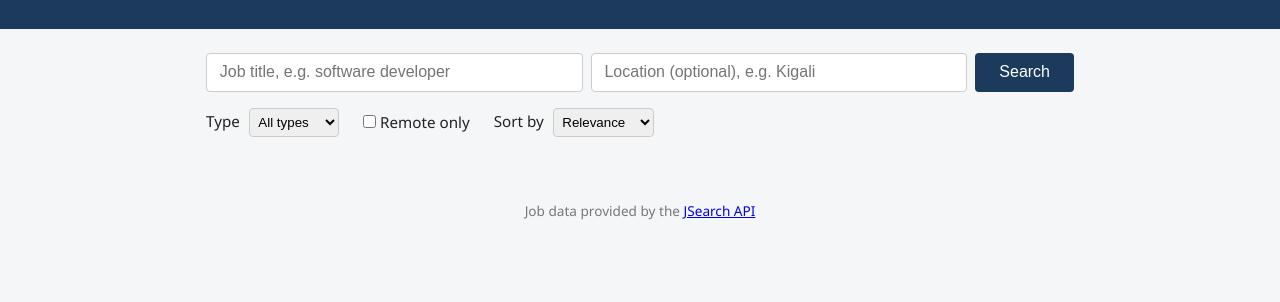
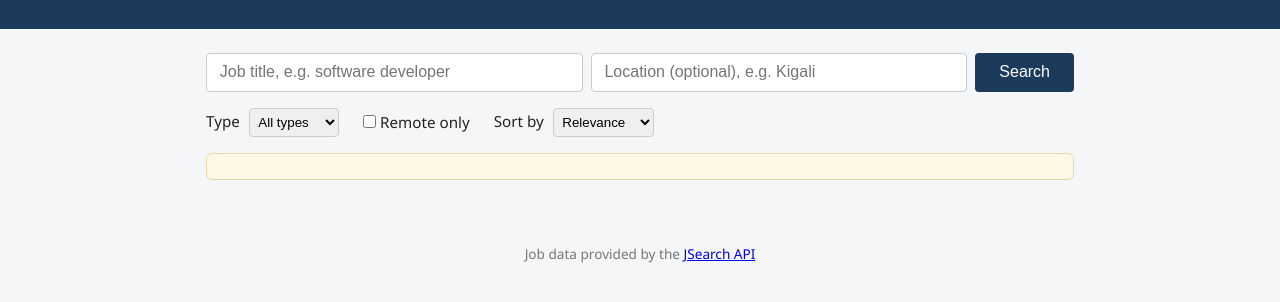
Before and after one commit to lnjoroge-alu/web-infra-summative, a website: page public/index.html in a window 1280 px wide. Shown: the part 112-414 px from the top of the page. Drawn offline with Linux system fonts and the light colour scheme.

Commit message:
feat: add salary panel styles

```diff
--- a/public/style.css
+++ b/public/style.css
@@ -79,6 +79,16 @@ main {
   color: #555;
 }
 
+#salary-panel {
+  background: #fff8e6;
+  border: 1px solid #e8d9a8;
+  border-radius: 6px;
+  padding: 0.8rem 1.2rem;
+  margin-bottom: 1rem;
+  font-size: 0.95rem;
+}
+
+
 #status.error {
   color: #b00020;
 }
```
